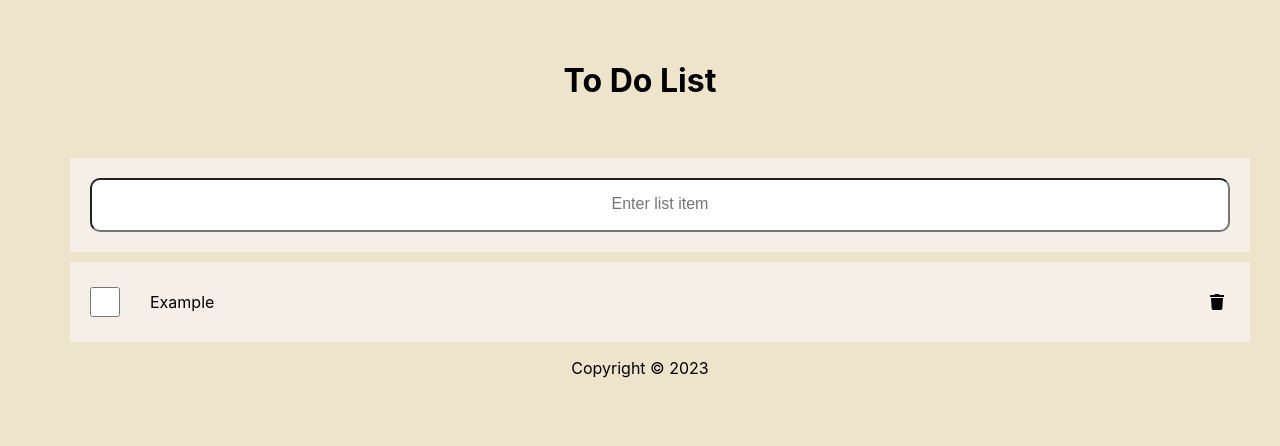
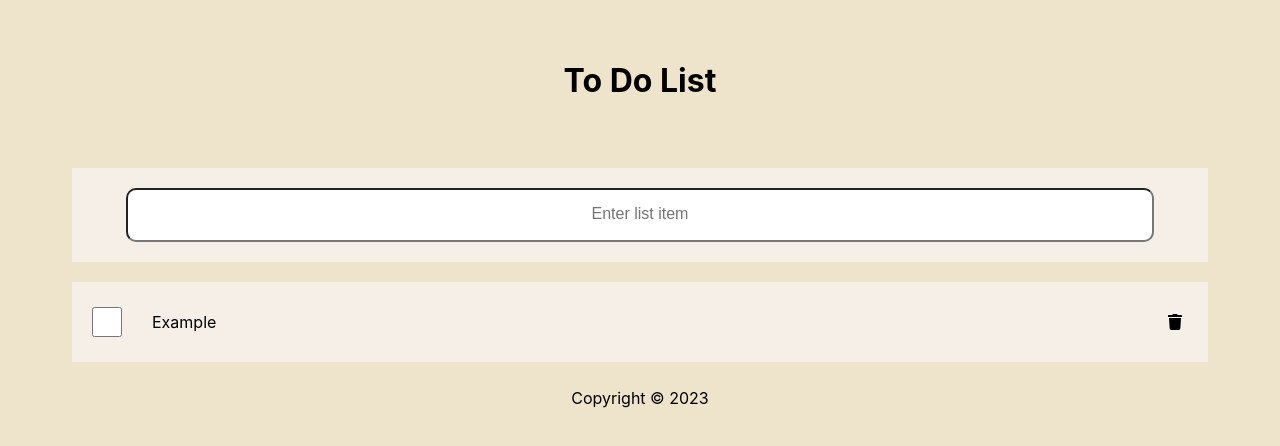
Before and after one commit to vansh-goel/react-app-01-ToDo, a React (Create React App) app: page / in a window 1280 px wide. Shown: the top 446 px of the page. Built offline with nearby package versions, Linux system fonts and the light colour scheme; the HTML template or start-up script is replaced by a standard one.

Commit message:
Fixed the CSS

```diff
--- a/src/App.js
+++ b/src/App.js
@@ -7,7 +7,7 @@ function App() {
     <div className="App">
       <header className="App-header">
           <Header/>
-        <Content/>
+        <Content className="content"/>
         <Footer/>
       </header>
     </div>
--- a/src/index.css
+++ b/src/index.css
@@ -9,14 +9,31 @@ body {
   background-color: #EEE3CB;
 }
 
+ul {
+  padding: 0px;
+}
+
 code {
   font-family: source-code-pro, Menlo, Monaco, Consolas, 'Courier New',
     monospace;
 }
 
+.content {
+  display: flex;
+  justify-content: flex-start;
+}
+
+.item-array {
+  display: flex;
+  flex-direction: column;
+  justify-content: center;
+  align-items: center;
+}
+
 .item-array *:not(#button) {
+  max-width: 90%;
   padding: 10px;
-  margin: 10px;
+  margin: 10px 10px;
 }
 
 #button {
@@ -24,6 +41,7 @@ code {
 }
 
 li, .inp {
+  width: 100%;
   display: flex;
   flex-direction: row;
   justify-content: space-around;
```
Also changed, not shown: 2 other files (tests, documents, lock files or other folders).
